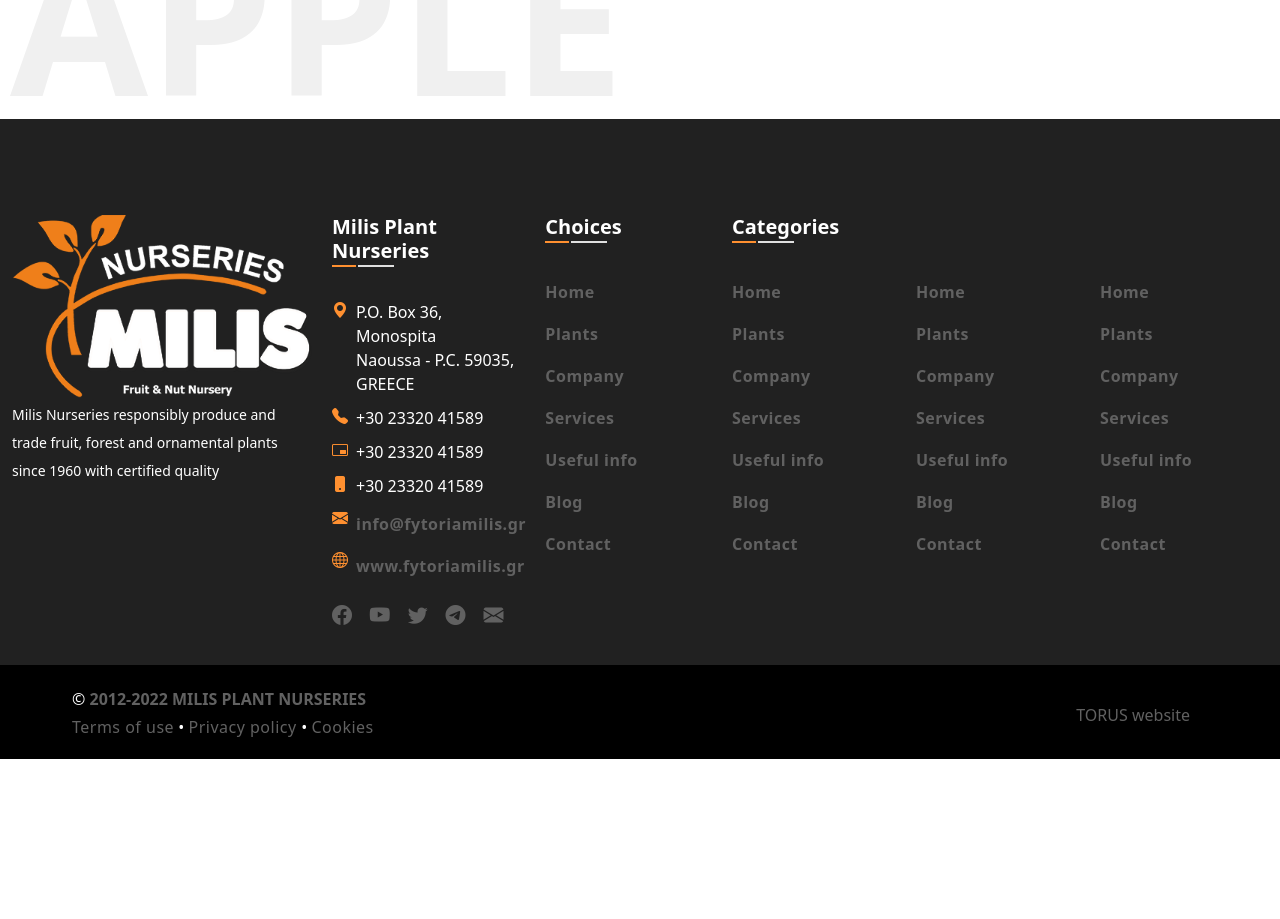
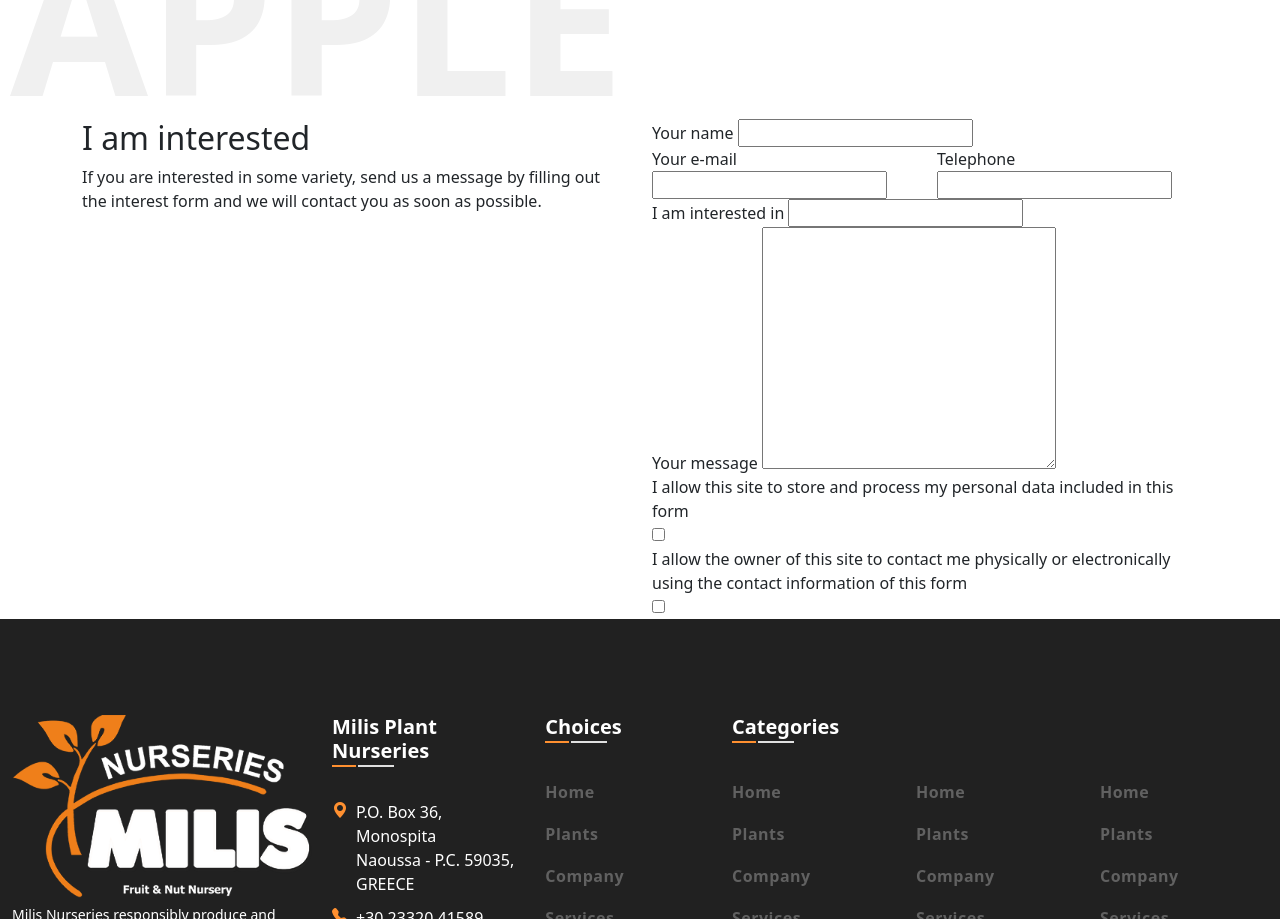
Before and after one commit to aslanliIbrahim/Nurseries.com, a plain HTML site: page pages/plantsub.html in a window 1280 px wide. Shown: the part 988-1907 px from the top of the page. Before the commit the page ends 1747 px from the top, so only its background shows below. Drawn offline with nearby package versions, Linux system fonts and the light colour scheme; files that its build step writes are made by us from their sources.

Commit message:
Plants Sub section sturcutre is ready for use

```diff
--- a/pages/plantsub.html
+++ b/pages/plantsub.html
@@ -330,6 +330,76 @@
                 </div>
             </div>
         </section>
+        <section id="plants-last">
+            <div class="container">
+                <div class="row">
+                    <div class="col-12 col-lg-6">
+                        <h2>
+                            I am interested
+                        </h2>
+                        <p>
+                            If you are interested in some variety, send us a message by filling out the interest form
+                            and we will contact you as soon as possible.
+                        </p>
+                    </div>
+                    <div class="col-12 col-lg-6">
+                        <form action="">
+                            <div class="row">
+                                <div class="col-12">
+                                    <label for="text">
+                                        <span>Your name</span>
+                                    </label>
+                                    <input type="text" id="text" name="text">
+                                </div>
+                                <div class="col-12 col-md-6">
+                                    <label for="email">
+                                        <span>Your e-mail</span>
+                                    </label>
+                                    <input type="email" name="email" id="email">
+                                </div>
+                                <div class="col-12 col-md-6">
+                                    <label for="Telephone">
+                                        <span>Telephone</span>
+                                    </label>
+                                    <input type="text" name="Telephone" id="Telephone">
+                                </div>
+                                <div class="col-12">
+                                    <label for="">
+                                        <span>I am interested in</span>
+                                    </label>
+                                    <input type="text">
+                                </div>
+                                <div class="col-12">
+                                    <label for="">
+                                        <span>Your message</span>
+                                    </label>
+                                    <textarea name="" id="" cols="30" rows="10"></textarea>
+                                </div>
+
+                                <div class="col-12">
+                                    <label for="">
+                                        <span>
+                                            I allow this site to store and process my personal data included in this
+                                            form
+                                        </span>
+                                    </label>
+                                    <input type="checkbox">
+                                </div>
+                                <div class="col-12">
+                                    <label for="">
+                                        <span>
+                                            I allow the owner of this site to contact me physically or electronically
+                                            using the contact information of this form
+                                        </span>
+                                    </label>
+                                    <input type="checkbox">
+                                </div>
+                            </div>
+                        </form>
+                    </div>
+                </div>
+            </div>
+        </section>
     </main>
 
     <footer>
--- a/src/scss/_plantsb.scss
+++ b/src/scss/_plantsb.scss
@@ -142,3 +142,6 @@
         }
     }
 }
+#past-last{
+
+}
--- a/src/scss/_variable.scss
+++ b/src/scss/_variable.scss
@@ -3,3 +3,4 @@
 $black:#212121FF;
 $main-color:#FF9030FF;
 $text-color:#616161;
+$bg-white:#EEEEEEFF;
```
